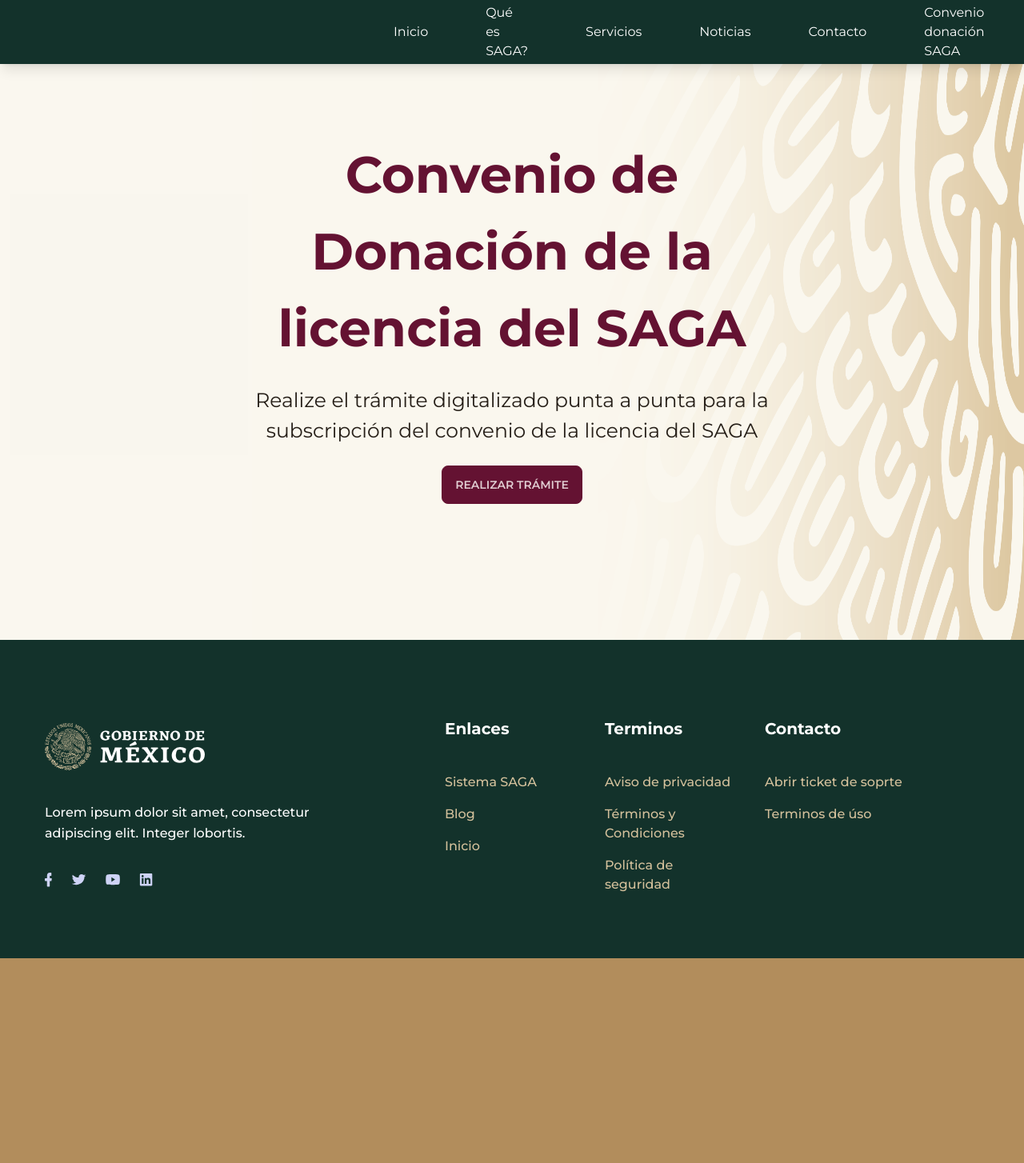
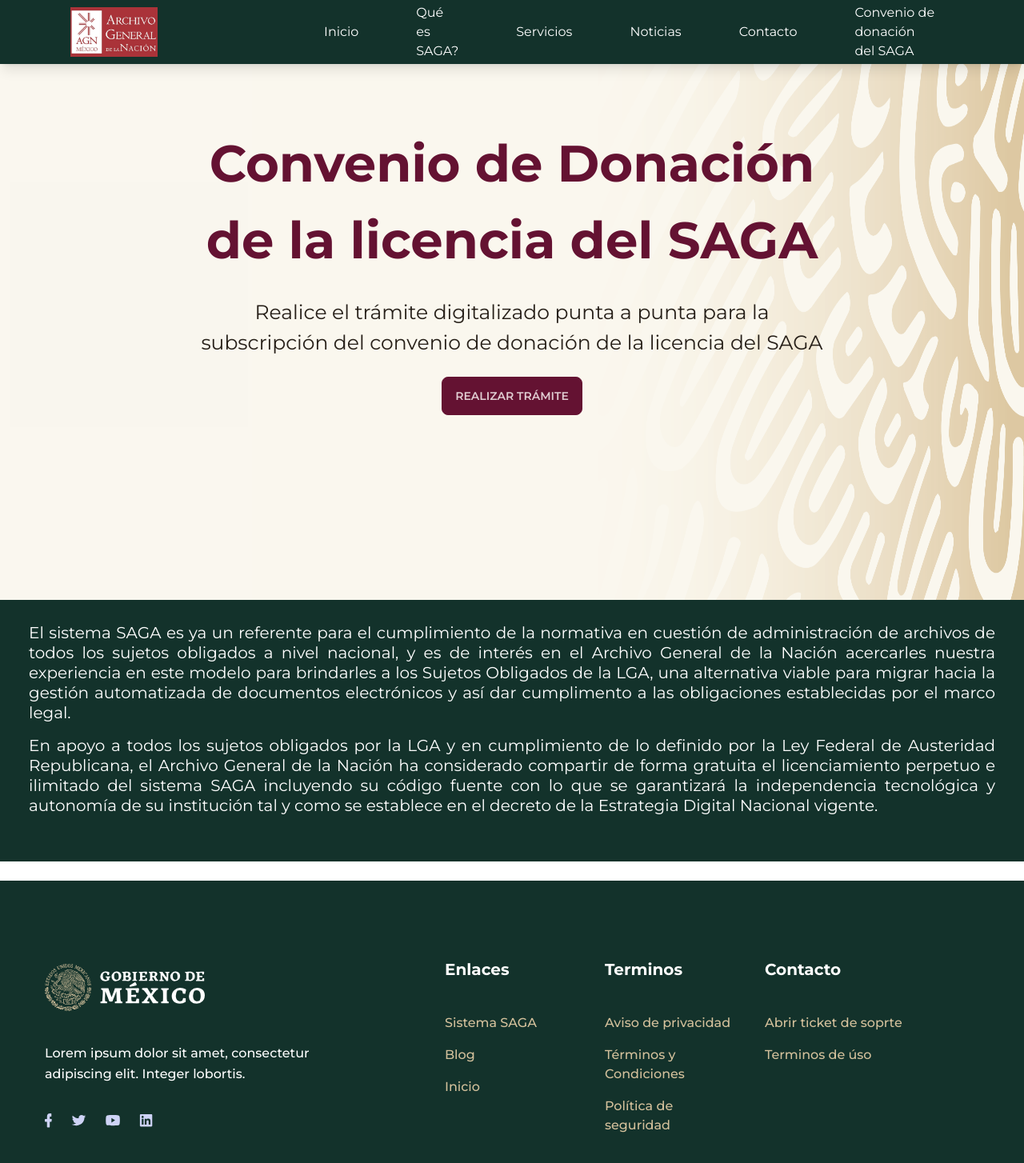
Before and after one commit to Vvan31/PrortalSAGA, a Next.js app: page /tramites in a window 1280 px wide. Shown: the top 1454 px of the page at 80% size. Before the commit the page ends 1198 px from the top, so only its background shows below. Built offline with nearby package versions, Linux system fonts and the light colour scheme.

Commit message:
URL and text tramites

```diff
--- a/app/tramites/page.tsx
+++ b/app/tramites/page.tsx
@@ -1,6 +1,7 @@
 import SingleBlog from "@/components/Blog/SingleBlog";
 import blogData from "@/components/Blog/blogData";
 import Breadcrumb from "@/components/Common/Breadcrumb";
+import SectionTitle from "@/components/Common/SectionTitle";
 import Image from "next/image";
 const Procedure = () => {
   return (
@@ -10,12 +11,21 @@
         description="Obtenga el trámite digitalizado punta a punta para la subscripción del convenio de la licencia del SAGA"
       /> */}
 
-        <div className="hero min-h-screen bg-white" >
+        <div className="hero min-h-full bg-white pt-[140px] wow fadeInUp "  data-wow-delay="1s" >
             <div className="hero-content text-center z-10">
-                <div className="max-w-md md:mt-0 mt-11 md:max-w-none md:w-[750px] w-full">
+                <div className="max-w-md md:mt-0 mt-0 md:max-w-none md:w-[790px] w-full">
                     <h1 className="md:text-5xl text-3xl font-bold text-primary">Convenio de Donación de la licencia del SAGA</h1>
-                    <p className="py-6 text-2xl">Realize el trámite digitalizado punta a punta para la subscripción del convenio de la licencia del SAGA</p>
-                    <button className="btn btn-primary">Realizar trámite</button>
+                    <p className="py-6 text-2xl">Realice el trámite digitalizado punta a punta para la subscripción del convenio de donación de la licencia del SAGA</p>
+
+                    <button className="btn btn-primary">
+                      <a
+                        href="https://www.hotwaresc.com/task/project/DespliegueSAGA/public/fd222a73-4e03-4f0d-ab90-040549ade13e"
+                        rel="noopener noreferrer"
+                        target="_blank"
+                        >
+                        Realizar trámite
+                      </a>
+                      </button>
                 </div>
             </div>
             <div className="absolute top-0 left-0 right-0 z-1 hidden md:block">
@@ -24,11 +34,33 @@
                       alt="logo"
                       width={1280}
                       height={1350}
-                      className="w-full h-screen"
+                      className="w-full h-[750px]"
                     />
               </div>
         </div>
 
+        <section id="aboutSAGA" className="pt-16 md:pt-30 lg:pt-48 bg-white md:pt-30 lg:pt-48  md:pb-6 lg:pb-28x flex flex-col justify-center items-center w-full">
+
+            <div className="bg-red w-full mr-0">
+              <div className=" flex flex-wrap p-5 w-full">
+                <div className="w-full px-4 py-8 w-full">
+                  <div
+                    className={`wow fadeInUp w-full mx-auto ` }
+                    data-wow-delay=".1s"
+                    style={{ maxWidth: "1250px", marginBottom: "5px" }}
+                  >
+                    <h4 className="mb-4 text-lg text-base/7 font-regular !leading-tight text-white dark:text-white sm:text-xl md:text-xl text-justify">
+                    El sistema SAGA es ya un referente para el cumplimiento de la normativa en cuestión de administración de archivos de todos los sujetos obligados a nivel nacional, y es de interés en el Archivo General de la Nación acercarles nuestra experiencia en este modelo para brindarles a los Sujetos Obligados de la LGA, una alternativa viable para migrar hacia la gestión automatizada de documentos electrónicos y así dar cumplimento a las obligaciones establecidas por el marco legal.
+                    </h4>
+                    <h4 className="text-lg text-base/7 font-regular !leading-tight text-white dark:text-white sm:text-xl md:text-xl text-justify">
+                    En apoyo a todos los sujetos obligados por la LGA y en cumplimiento de lo definido por la Ley Federal de Austeridad Republicana, el Archivo General de la Nación ha considerado compartir de forma gratuita el licenciamiento perpetuo e ilimitado del sistema SAGA incluyendo su código fuente con lo que se garantizará la independencia tecnológica y autonomía de su institución tal y como se establece en el decreto de la Estrategia Digital Nacional vigente.
+                    </h4>
+                  </div>
+                </div>
+              </div>
+            </div>
+
+    </section>
 
     </>
   );
--- a/components/Header/index.tsx
+++ b/components/Header/index.tsx
@@ -49,7 +49,7 @@
       >
         <div className="w-full flex justify-between items-center lg:mr-10 lg:ml-10 h-20">
           <div className="relative flex items-center w-full">
-            <div className=" flex flex-wrap-nowrap px-5 xl:mr-0 ml-10">
+            <div className=" flex flex-wrap-nowrap px-2 xl:mr-0 ml-10">
               <Link
                 href="/"
               >
@@ -63,13 +63,13 @@
 
               </Link>
             </div>
-            <div className="flex w-full items-center justify-between px-4 lg:ml-80">
+            <div className="flex w-full items-center justify-between px-1 md:ml-20 xl:ml-40 2xl:ml-20">
   {/*             <div className=" "> */}
                 <button
                   onClick={navbarToggleHandler}
                   id="navbarToggler"
                   aria-label="Mobile Menu"
-                  className="absolute right-4 top-1/2 block translate-y-[-50%] rounded-lg px-3 py-[6px] ring-primary focus:ring-2 lg:hidden"
+                  className="absolute right-4 top-1/2 block translate-y-[-50%] rounded-lg px-2 py-[6px] ring-primary focus:ring-2 lg:hidden"
                 >
                   <span
                     className={`relative my-1.5 block h-0.5 w-[30px] bg-white transition-all duration-300 dark:bg-white ${
--- a/components/Header/menuData.tsx
+++ b/components/Header/menuData.tsx
@@ -33,7 +33,7 @@
   },
   {
     id: 6,
-    title: "Convenio donación SAGA",
+    title: "Convenio de donación del SAGA",
     path: "/tramites",
     newTab: false,
   },
```
